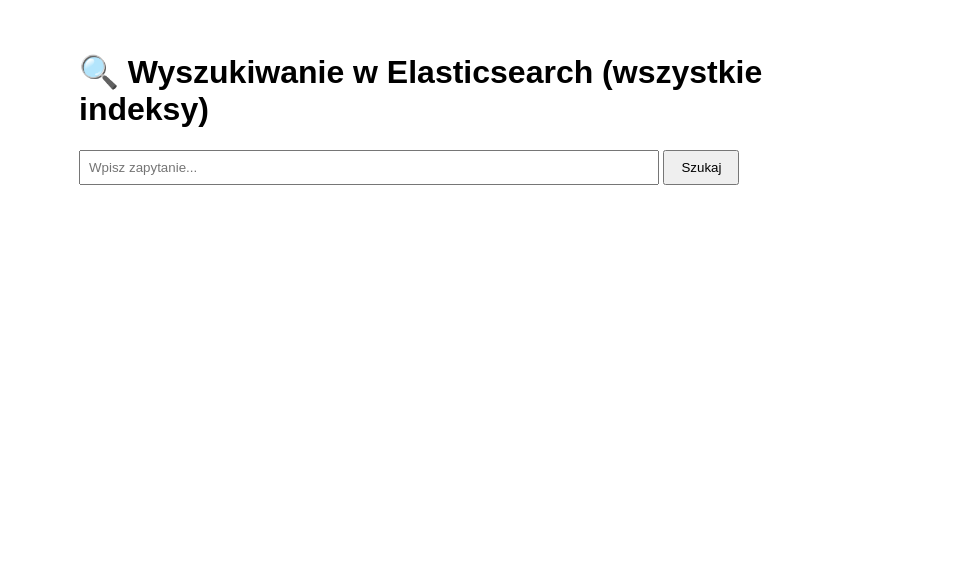
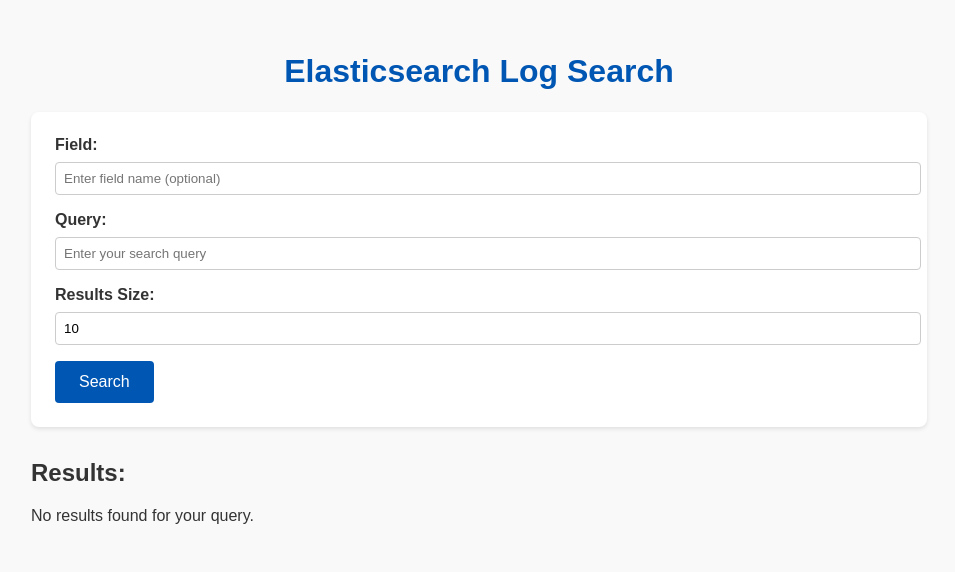
Before and after one commit to Macsok/SIEM-lite, a Flask app: page / in a window 1280 px wide. Shown: the top 572 px of the page, without its empty margins (161-1116 px from the left). Run offline with Flask 3, Linux system fonts and the light colour scheme.

Commit message:
Added web GUI

```diff
--- a/templates/search.html
+++ b/templates/search.html
@@ -1,35 +1,138 @@
 <!DOCTYPE html>
-<html lang="pl">
+<html lang="en">
 <head>
     <meta charset="UTF-8">
-    <title>Wyszukiwarka Elasticsearch</title>
+    <meta name="viewport" content="width=device-width, initial-scale=1.0">
+    <title>Elasticsearch Log Search</title>
     <style>
-        body { font-family: sans-serif; padding: 2rem; max-width: 800px; margin: auto; }
-        input[type="text"] { width: 70%; padding: 0.5rem; }
-        button { padding: 0.5rem 1rem; }
-        .result { border: 1px solid #ccc; margin-top: 1rem; padding: 1rem; border-radius: 8px; }
-        .title { font-weight: bold; margin-bottom: 0.5rem; }
-        .index { font-size: 0.9em; color: gray; }
+        body {
+            font-family: Arial, sans-serif;
+            padding: 2rem;
+            max-width: 70vw;
+            margin: auto;
+            background-color: #f9f9f9;
+            color: #333;
+        }
+        h1 {
+            text-align: center;
+            color: #0056b3;
+        }
+        form {
+            background: #fff;
+            padding: 1.5rem;
+            border-radius: 8px;
+            box-shadow: 0 2px 4px rgba(0, 0, 0, 0.1);
+            margin-bottom: 2rem;
+        }
+        label {
+            display: block;
+            margin-bottom: 0.5rem;
+            font-weight: bold;
+        }
+        input[type="text"], input[type="number"] {
+            width: 100%;
+            padding: 0.5rem;
+            margin-bottom: 1rem;
+            border: 1px solid #ccc;
+            border-radius: 4px;
+        }
+        button {
+            background-color: #0056b3;
+            color: white;
+            border: none;
+            padding: 0.75rem 1.5rem;
+            border-radius: 4px;
+            cursor: pointer;
+            font-size: 1rem;
+        }
+        button:hover {
+            background-color: #004494;
+        }
+        .error {
+            color: red;
+            font-weight: bold;
+            margin-top: 1rem;
+        }
+        .results {
+            margin-top: 2rem;
+        }
+        .result {
+            background: #fff;
+            border: 1px solid #ddd;
+            padding: 1rem;
+            border-radius: 8px;
+            margin-bottom: 1rem;
+            box-shadow: 0 1px 3px rgba(0, 0, 0, 0.1);
+        }
+        .result .index {
+            font-size: 0.9em;
+            color: gray;
+        }
+        .result .score {
+            font-size: 0.9em;
+            color: #555;
+        }
+        .result .source {
+            margin-top: 0.5rem;
+            /*white-space: pre-wrap;*/
+            font-family: monospace;
+            background: #f4f4f4;
+            padding: 0.5rem;
+            border-radius: 4px;
+            text-align: left; /* Align text to the left */
+        }
+        .json-key {
+            color: #0056b3;
+            font-weight: bold;
+        }
+        .json-value {
+            color: #333;
+        }
     </style>
 </head>
 <body>
-    <h1>🔍 Wyszukiwanie w Elasticsearch (wszystkie indeksy)</h1>
-    <form method="get">
-        <input type="text" name="q" value="{{ query }}" placeholder="Wpisz zapytanie..." />
-        <button type="submit">Szukaj</button>
+    <h1>Elasticsearch Log Search</h1>
+    <form method="POST">
+        <label for="field">Field:</label>
+        <input type="text" id="field" name="field" value="{{ field }}" placeholder="Enter field name (optional)">
+
+        <label for="query">Query:</label>
+        <input type="text" id="query" name="query" value="{{ query }}" placeholder="Enter your search query" required>
+
+        <label for="size">Results Size:</label>
+        <input type="number" id="size" name="size" value="10" min="1" placeholder="Enter number of results">
+
+        <button type="submit">Search</button>
     </form>
 
-    {% if results %}
-        <h2>Wyniki:</h2>
-        {% for item in results %}
-            <div class="result">
-                <div class="index">Indeks: {{ item._index }}</div>
-                <div class="title">{{ item._source.title or "(brak tytułu)" }}</div>
-                <div>{{ item._source.content or "(brak treści)" }}</div>
-            </div>
-        {% endfor %}
-    {% elif query %}
-        <p>Brak wyników dla zapytania: <strong>{{ query }}</strong></p>
+    {% if error %}
+        <p class="error">{{ error }}</p>
+    {% endif %}
+
+    {% if results is not none %}
+        <div class="results">
+            <h2>Results:</h2>
+            {% if results|length == 0 %}
+                <p>No results found for your query.</p>
+            {% else %}
+                {% for result in results %}
+                    <div class="result">
+                        <div class="index"><strong>Index:</strong> {{ result._index }}</div>
+                        <div class="score"><strong>Score:</strong> {{ result._score }}</div>
+                        <div class="score"><strong>Source:</strong></div>
+                        <div class="source">
+                            {% for key, value in result._source.items() %}
+                                <span class="json-key">{{ key }}:</span>
+                                <span class="json-value">{{ value }}</span>
+                                <br>
+                            {% endfor %}
+                        </div>
+                    </div>
+                {% endfor %}
+            {% endif %}
+        </div>
+    {% else %}
+        <p>No results found for your query.</p>
     {% endif %}
 </body>
 </html>
```
